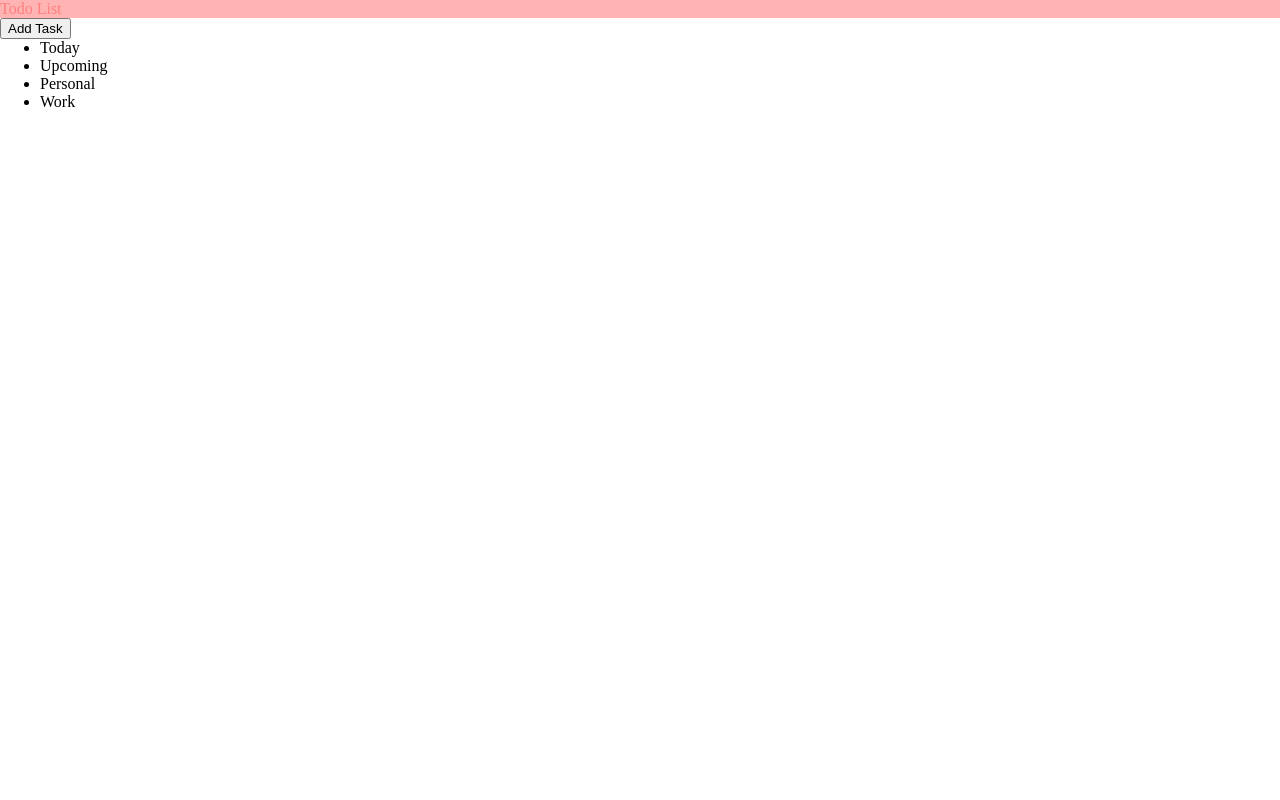
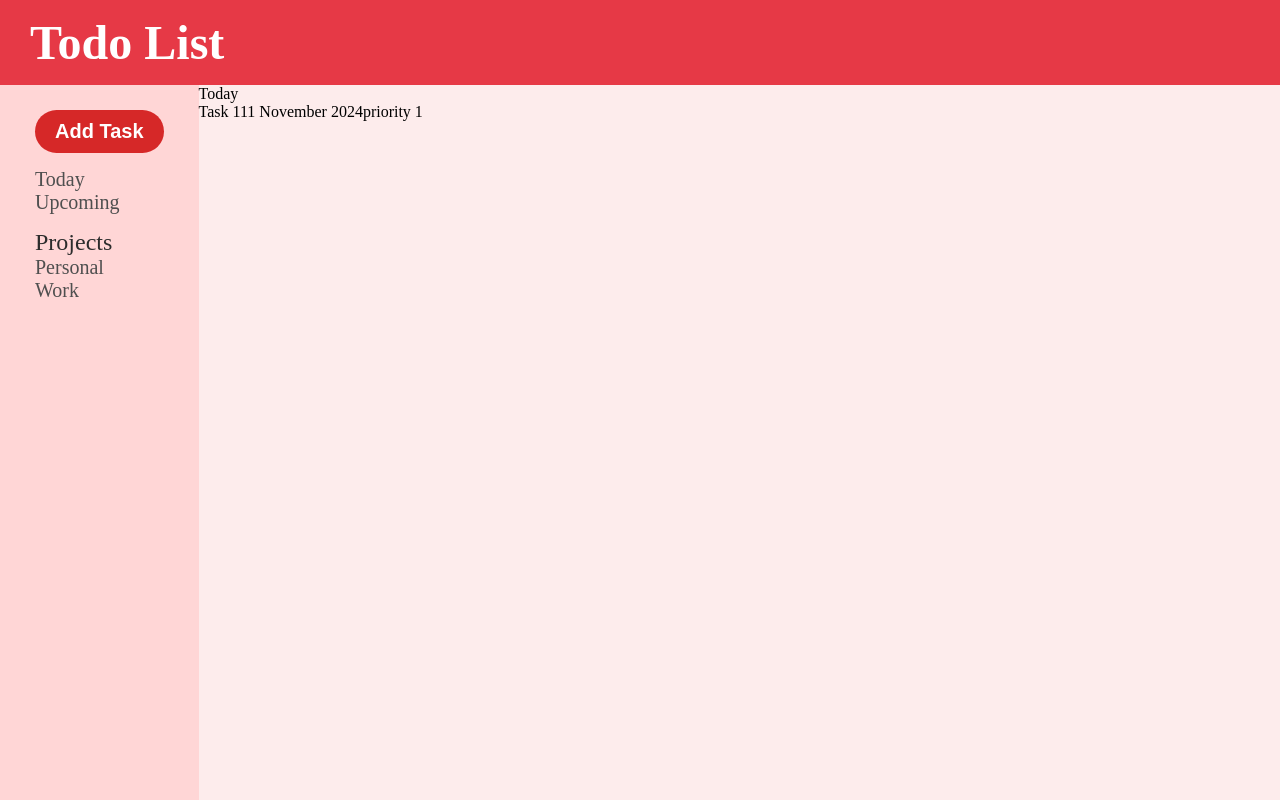
Before and after one commit to aish8la/Todo-List---TOP, a website built with webpack: page src/template.html in a window 1280 px wide. Built offline with nearby package versions, Linux system fonts and the light colour scheme.

Commit message:
add initial styling

```diff
--- a/src/mainStyle.css
+++ b/src/mainStyle.css
@@ -1,28 +1,28 @@
 :root {
-/* Primary Colors */
-  --primary-pastel-red: #FFB3B3;
-  --accent-pastel-red: #FF7F7F;
-  --muted-pink: #FF8C8C; /* Slightly darker for better readability */
-  --very-light-pastel-red: #FFF0F0;
+  /* Primary Colors */
+  --primary-red: #E63946;  /* Main red tone, bold and modern */
+  --accent-red: #D62828;   /* Slightly darker red for accents */
+  --soft-red: #F08080;     /* Softer red for less prominent elements */
+  --light-red: #FDECEC;    /* Very light red for background purposes */
 
   /* Neutral Colors */
-  --neutral-dark-gray: #2C2C2C; /* Darkened for improved visibility */
-  --neutral-medium-gray: #333333; /* For header and subheader distinction */
+  --neutral-dark-gray: #2C2C2C;   /* Dark neutral for text readability */
+  --neutral-medium-gray: #4F4F4F; /* Slightly lighter neutral gray for subheadings */
   --clean-white: #FFFFFF;
 
   /* Application Elements */
-  --background-color: var(--very-light-pastel-red);
-  --header-background: var(--primary-pastel-red);
+  --background-color: var(--light-red);
+  --header-background: var(--primary-red);
   --primary-text: var(--neutral-dark-gray);
-  --header-text: var(--accent-pastel-red);
+  --header-text: var(--clean-white);
   --subheader-text: var(--neutral-medium-gray);
-  --button-background: var(--accent-pastel-red);
+  --button-background: var(--accent-red);
   --button-text: var(--clean-white);
-  --sidebar-background: #FFD6D6; /* Slightly softer than primary */
+  --sidebar-background: #FFD6D6; /* Slight contrast to the main background */
   --sidebar-header-text: var(--neutral-dark-gray);
-  --sidebar-list-text: var(--neutral-dark-gray);
+  --sidebar-list-text: var(--neutral-medium-gray);
   --dialogue-background: var(--clean-white);
-  --dialogue-outline: var(--primary-pastel-red);
+  --dialogue-outline: var(--primary-red);
 }
 
 * {
@@ -30,13 +30,67 @@
     box-sizing: border-box;
 }
 
+.no-decoration-list {
+    list-style-type: none;
+}
+
+.no-decoration-list, .no-decoration-list > li {
+    padding: 0;
+}
+
+.header {
+    background-color: var(--header-background);
+    color: var(--header-text);
+    font-size: 3rem;
+    font-weight: 800;
+    padding: 15px 30px;
+}
+
+.sidebar {
+    background-color: var(--sidebar-background);
+    color: var(--sidebar-list-text);
+}
+
+.sidebar-title {
+    color: var(--sidebar-header-text);
+    font-size: 1.5rem;
+    font-weight: 500;
+}
+
+
+
+.button {
+    background-color: var(--button-background);
+    color: var(--button-text);
+}
+
 body {
     height: 100vh;
     display: flex;
     flex-direction: column;
+    background-color: var(--background-color);
 }
 
-header {
-    background-color: var(--header-background);
-    color: var(--header-text);
+.main-ctn {
+    display: flex;
+    height: 100%;
 }
+
+.nav-sidebar {
+    padding: 25px 35px;
+    font-size: 1.25rem;
+    font-weight: 500;
+}
+
+.add-task-btn {
+    margin: 0 0 15px 0;
+    padding: 10px 20px;
+    border-radius: 25px;
+    border: none;
+    font-size: 1.25rem;
+    font-weight: 600;
+}
+
+.category-section {
+    margin-bottom: 15px;
+}
--- a/src/template.html
+++ b/src/template.html
@@ -6,26 +6,32 @@
     <title>Todo List</title>
 </head>
 <body>
-    <header>
+    <header class="header">
         <div class="title">Todo List</div>
     </header>
     <div class="main-ctn">
-        <div class="nav-sidebar">
-            <button class="add-task-btn">Add Task</button>
+        <div class="nav-sidebar sidebar">
+            <button class="add-task-btn button">Add Task</button>
             <div class="category-section">
-                <ul class="category-list">
+                <ul class="category-list no-decoration-list">
                     <li>Today</li>
                     <li>Upcoming</li>
                 </ul>
             </div>
             <div class="projects-section">
-                <ul class="project-list">
+                <div class="sidebar-title">Projects</div>
+                <ul class="project-list no-decoration-list">
                     <li>Personal</li>
                     <li>Work</li>
                 </ul>
             </div>
         </div>
-        <div class="content-space"></div>
+        <div class="content-space">
+            <div class="content-title">Today</div>
+            <ul class="task-list-ctn no-decoration-list">
+                <li><span class="list-task-title">Task 1</span><span class="list-task-due">11 November 2024</span><span class="list-task-priority">priority 1</span></li>
+            </ul>
+        </div>
     </div>
 </body>
 </html>
```
